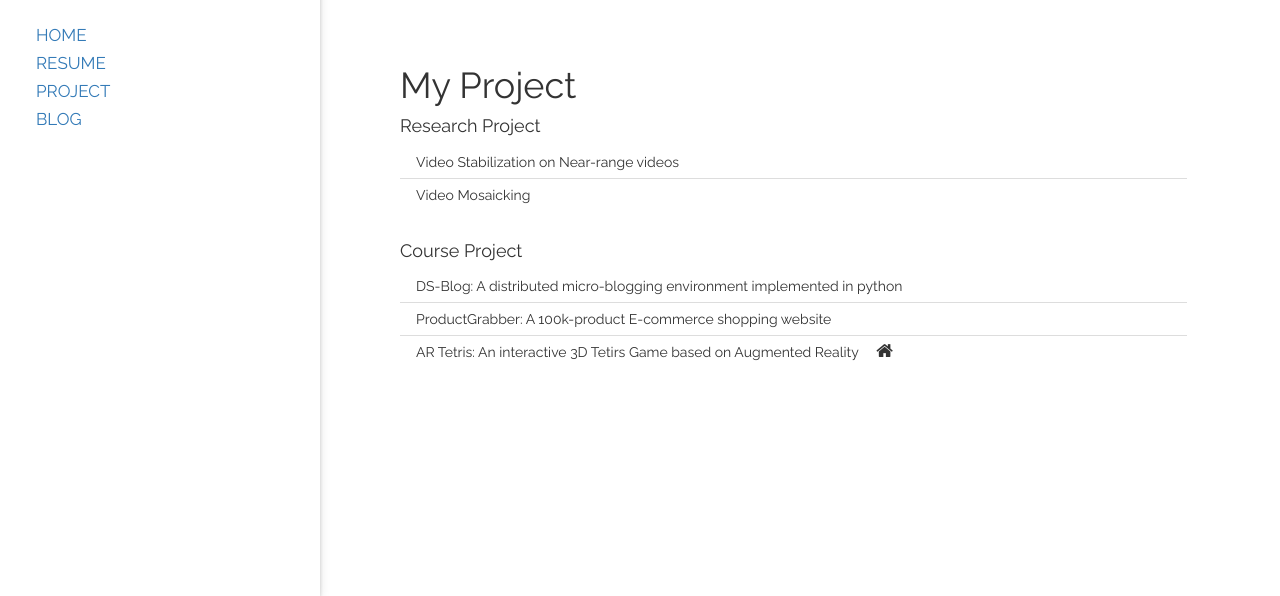
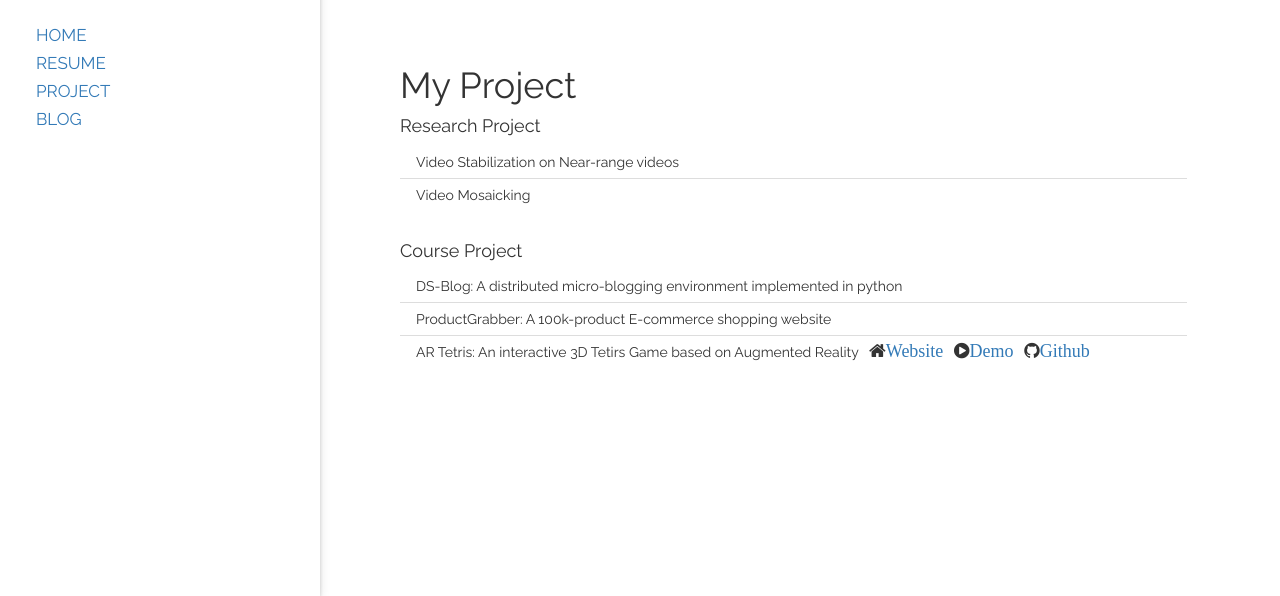
Before and after one commit to binhanxu/binhanxu.github.io, a Jekyll site: the page built from project/index.html, in a window 1280 px wide, cut to the strip 304-900 px from the top of the page. Built offline with Jekyll 4.4.1, drawn with Linux system fonts in a browser that asks for light colours.

Commit message:
update css

```diff
--- a/project/index.html
+++ b/project/index.html
@@ -16,5 +16,7 @@ title: My Project
 
 	   <li>DS-Blog: A distributed micro-blogging environment implemented in python</li>
 	   <li>ProductGrabber: A 100k-product E-commerce shopping website</li>
-	   <li>AR Tetris: An interactive 3D Tetirs Game based on Augmented Reality &nbsp &nbsp <i class="fa fa-home w3-large" href="http://yuesong.wang/LegoGame/"></i></li>
+	   <li>AR Tetris: An interactive 3D Tetirs Game based on Augmented Reality &nbsp <i class="fa fa-home w3-large"><a href="http://yuesong.wang/LegoGame/">Website</a></i>
+	   &nbsp <i class="fa fa-play-circle w3-large"><a href="">Demo</a></i>
+	   &nbsp <i class="fa fa-github w3-large"><a href="">Github</a></i></li>
 	</ul>
```
